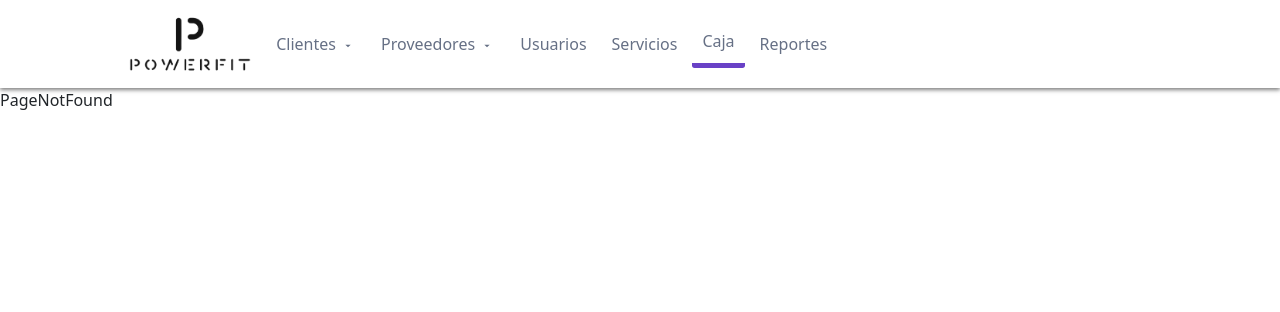
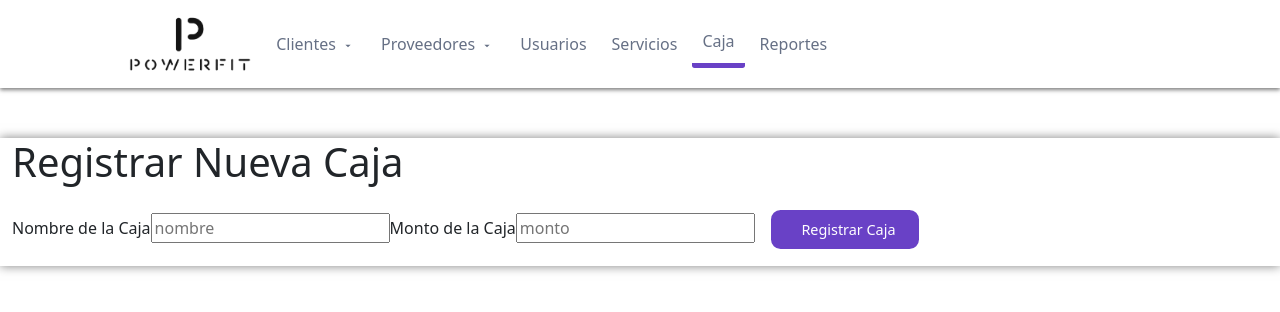
Before and after one commit to arvidjj/IngeSoft2-Frontend, a React (Vite) app: page /caja in a window 1280 px wide. Shown: the top 312 px of the page. Built offline with nearby package versions, Linux system fonts and the light colour scheme; no server answers.

Commit message:
Trabajo en caja iniciado, utilizando react-forms-hook

```diff
--- a/package.json
+++ b/package.json
@@ -20,10 +20,11 @@
     "bootstrap": "^5.3.3",
     "dotenv": "^16.4.5",
     "flowbite-react": "^0.7.2",
+    "formik": "^2.4.5",
     "framer-motion": "^11.0.15",
     "react": "^18.2.0",
     "react-dom": "^18.2.0",
-    "react-hook-form": "^7.51.0",
+    "react-hook-form": "^7.51.1",
     "react-hot-toast": "^2.4.1",
     "react-icons": "^5.0.1",
     "react-loader-spinner": "^6.1.6",
--- /dev/null
+++ b/src/components/mainSquare/MainSquare.css
@@ -0,0 +1,14 @@
+.SquareMain {
+    margin-top:50px;
+
+}
+
+.carta {
+    width: 100%;
+    height: 100%;
+    max-width: 90rem;
+    box-shadow: 0 0 10px rgba(0, 0, 0, 0.5);
+    overflow-x: auto;
+    overflow-y: hidden;
+    background-color: #fff;
+}
--- /dev/null
+++ b/src/components/mainSquare/MainSquare.jsx
@@ -0,0 +1,14 @@
+import React from 'react'
+import "./MainSquare.css";
+
+const MainSquare = ({children, isCentered}) => {
+  return (
+    <>
+        <div className='carta SquareMain container'>
+          {children}
+        </div>
+    </>
+  )
+}
+
+export default MainSquare
--- a/src/main.jsx
+++ b/src/main.jsx
@@ -7,9 +7,11 @@ import Layout from "./components/layout/Layout";
 import MainClients from "./pages/clients/mainClients";
 import MainUsers from "./pages/users/mainUsers";
 import Login from "./pages/Login";
-import MainProductos  from './pages/productos/MainProductos';
+import MainProductos from './pages/productos/MainProductos';
 import Servicios from './pages/servicios/MainServicios';
 import MainProveedores from './pages/proveedores/MainProveedores';
+import MainCaja from './pages/caja/MainCaja';
+
 createRoot(document.getElementById("root")).render(
   <React.StrictMode>
     <Router>
@@ -21,6 +23,10 @@ createRoot(document.getElementById("root")).render(
         <Route path="/productos" element={<Layout><MainProductos /></Layout>} />
         <Route path="/servicios" element={<Layout><Servicios /></Layout>} />
         <Route path="/proveedores" element={<Layout><MainProveedores /></Layout>} />
+
+        {/*seccion de caja, agregar sus flujos de compra, venta, etc.*/}
+        <Route path="/caja" element={<Layout><MainCaja /></Layout>} />
+
         <Route path="*" element={<Layout><PageNotFound /></Layout>} />
       </Routes>
     </Router>
--- /dev/null
+++ b/src/pages/caja/MainCaja.css
@@ -0,0 +1,5 @@
+.centered {
+    display:flex;
+    align-items: center;
+    justify-content: center;
+}
--- /dev/null
+++ b/src/pages/caja/MainCaja.jsx
@@ -0,0 +1,34 @@
+import React, { useState, useEffect } from "react";
+import "bootstrap/dist/css/bootstrap.min.css";
+import { useForm } from "react-hook-form"
+import BotonCrear from "../../components/bottons/ButtonCrear";
+import MainSquare from "../../components/mainSquare/MainSquare";
+import './MainCaja.css'
+
+const MainCaja = () => {
+    const { register, handleSubmit, formState: { errors } } = useForm();
+    const onSubmit = data => console.log(data);
+
+    return (
+        <>
+            <div className="centered">
+                <MainSquare>
+                    <h1>Registrar Nueva Caja</h1>
+                    <form>
+                        <label for="nombre">Nombre de la Caja</label>
+                        <input type="text" placeholder="nombre" {...register("nombre", { required: true, maxLength: 15, minLength: 5 })} />
+                        <label for="monto">Monto de la Caja</label>
+                        <input type="number" placeholder="monto" {...register("monto", { required: true, max: 10000000, min: 50000 })} />
+                        <BotonCrear
+                            onClick={handleSubmit(onSubmit)}
+                            text={"Registrar Caja"}
+                        />
+                    </form>
+                </MainSquare>
+            </div>
+        </>
+    )
+}
+
+
+export default MainCaja
```
Also changed, not shown: src/components/layout/Layout.css (added, +11 -0 lines), 1 other file (tests, documents, lock files or other folders). Lines whose indentation alone changed are shown as unchanged.
